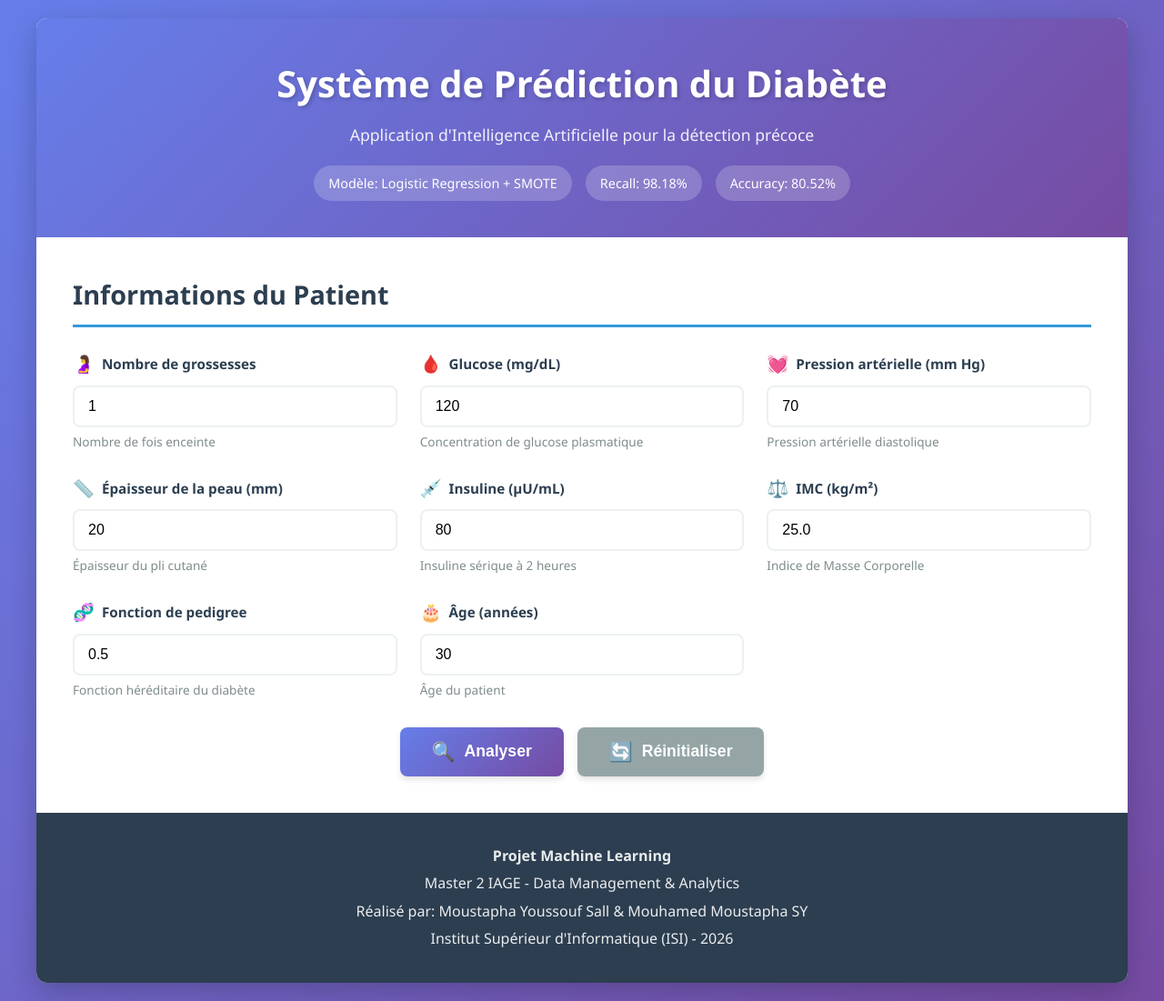
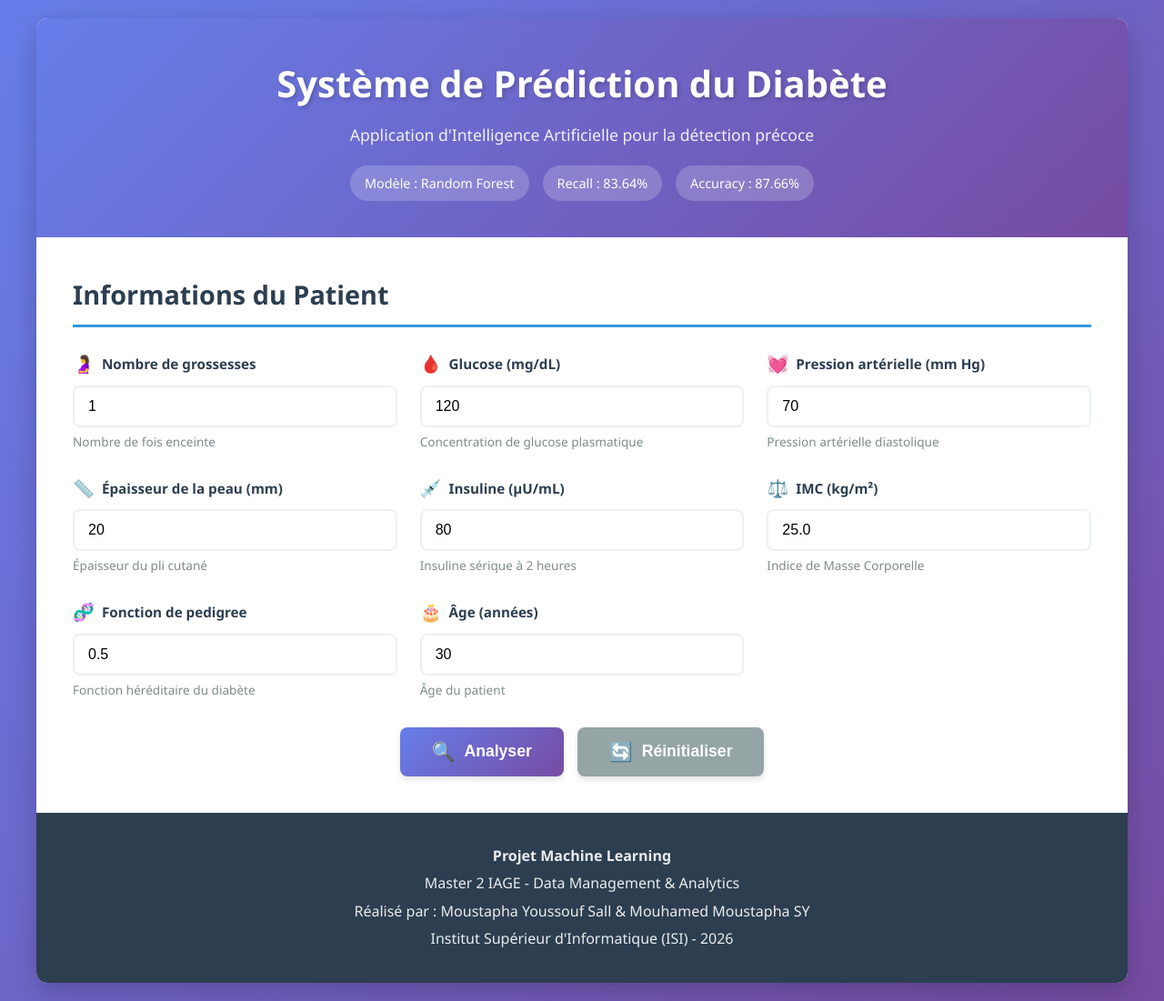
Before and after one commit to Moustapha9999/APP-Flask-Prediction-du-Diabete-ML, a Flask app: page / in a window 1280 px wide. Shown: the whole page at 91% size. Run offline with Flask 3, Linux system fonts and the light colour scheme.

Commit message:
Modification du Model ainsi que quelques trucs dans le code

```diff
--- a/app.py
+++ b/app.py
@@ -12,9 +12,8 @@ import os
 
 app = Flask(__name__)
 
-# Charger le modèle et le scaler au démarrage
-MODEL_PATH = 'meilleur_model_smote.pkl'
-SCALER_PATH = 'scaler_smote.pkl'
+MODEL_PATH = 'random_forest_diabetes.pkl'
+SCALER_PATH = 'scaler_diabetes.pkl'
 
 try:
     model = joblib.load(MODEL_PATH)
@@ -25,30 +24,18 @@ except Exception as e:
     model = None
     scaler = None
 
-
 @app.route('/')
 def home():
-    """Page d'accueil avec le formulaire"""
     return render_template('index.html')
-
 
 @app.route('/predict', methods=['POST'])
 def predict():
-    """
-    Endpoint pour faire une prédiction
-    Reçoit les données du formulaire et retourne la prédiction
-    """
     try:
-        # Récupérer les données du formulaire (JSON)
         data = request.get_json()
 
-        # Vérifier que le modèle est chargé
-        if model is None or scaler is None:
-            return jsonify({
-                'error': 'Modèle non disponible'
-            }), 500
+        if model is None:
+            return jsonify({'error': 'Modèle non disponible'}), 500
 
-        # Extraire les features
         features = pd.DataFrame({
             'Pregnancies': [float(data['pregnancies'])],
             'Glucose': [float(data['glucose'])],
@@ -60,14 +47,15 @@ def predict():
             'Age': [float(data['age'])]
         })
 
-        # Standardiser les données
-        features_scaled = scaler.transform(features)
+        # Appliquer le scaler si nécessaire (ajouté pour cohérence)
+        if scaler:
+            features_scaled = scaler.transform(features)
+            prediction = model.predict(features_scaled)
+            probabilities = model.predict_proba(features_scaled)
+        else:
+            prediction = model.predict(features)
+            probabilities = model.predict_proba(features)
 
-        # Faire la prédiction
-        prediction = model.predict(features_scaled)
-        probabilities = model.predict_proba(features_scaled)
-
-        # Préparer la réponse
         result = {
             'prediction': int(prediction[0]),
             'prediction_text': 'Diabétique' if prediction[0] == 1 else 'Non Diabétique',
@@ -79,44 +67,24 @@ def predict():
         return jsonify(result)
 
     except Exception as e:
-        return jsonify({
-            'error': f'Erreur lors de la prédiction: {str(e)}'
-        }), 400
-
+        return jsonify({'error': f'Erreur lors de la prédiction: {str(e)}'}), 400
 
 @app.route('/health')
 def health():
-    """Endpoint pour vérifier si l'API fonctionne"""
     return jsonify({
         'status': 'healthy',
-        'model_loaded': model is not None,
-        'scaler_loaded': scaler is not None
+        'model_loaded': model is not None
     })
-
 
 @app.route('/stats')
 def stats():
-    """Endpoint pour afficher les statistiques du modèle"""
-    try:
-        # Tu peux ajouter ici les statistiques de ton modèle
-        # Par exemple, charger model_metrics.json si tu l'as sauvegardé
-        return jsonify({
-            'model_name': 'Logistic Regression (SMOTE)',
-            'recall': 0.9818,
-            'accuracy': 0.8052,
-            'f1_score': 0.8286
-        })
-    except:
-        return jsonify({'error': 'Statistiques non disponibles'}), 500
-
+    return jsonify({
+        'model_name': 'Random Forest',
+        'accuracy': 0.8766,
+        'precision': 0.8214,
+        'recall': 0.8364,
+        'f1_score': 0.8288
+    })
 
 if __name__ == '__main__':
-    # Lancer l'application Flask
-    print("\n" + "="*60)
-    print(" APPLICATION DE PRÉDICTION DU DIABÈTE")
-    print("="*60)
-    print("\n Serveur Flask démarré!")
-    print(" URL: http://localhost:5000")
-    print(" Appuyez sur Ctrl+C pour arrêter\n")
-
     app.run(debug=True, host='0.0.0.0', port=5000)
--- a/templates/index.html
+++ b/templates/index.html
@@ -3,30 +3,25 @@
 <head>
     <meta charset="UTF-8">
     <meta name="viewport" content="width=device-width, initial-scale=1.0">
-    <title>Prédiction du Diabète - ML App</title>
+    <title> 🧬Prédiction du Diabète - ML App</title>
     <link rel="stylesheet" href="{{ url_for('static', filename='css/style.css') }}">
 </head>
 <body>
     <div class="container">
-        <!-- En-tête -->
         <header>
             <h1> Système de Prédiction du Diabète</h1>
             <p class="subtitle">Application d'Intelligence Artificielle pour la détection précoce</p>
             <div class="model-info">
-                <span class="badge"> Modèle: Logistic Regression + SMOTE</span>
-                <span class="badge"> Recall: 98.18%</span>
-                <span class="badge"> Accuracy: 80.52%</span>
+                <span class="badge"> Modèle : Random Forest</span>
+                <span class="badge"> Recall : 83.64%</span>
+                <span class="badge"> Accuracy : 87.66%</span>
             </div>
         </header>
-
-        <!-- Contenu principal -->
         <div class="main-content">
-            <!-- Formulaire de saisie -->
             <div class="form-section">
                 <h2> Informations du Patient</h2>
                 <form id="predictionForm">
                     <div class="form-grid">
-                        <!-- Pregnancies -->
                         <div class="form-group">
                             <label for="pregnancies">
                                 <span class="icon">🤰</span>
@@ -36,8 +31,6 @@
                                    min="0" max="20" step="1" value="1" required>
                             <small>Nombre de fois enceinte</small>
                         </div>
-
-                        <!-- Glucose -->
                         <div class="form-group">
                             <label for="glucose">
                                 <span class="icon">🩸</span>
@@ -47,8 +40,6 @@
                                    min="0" max="300" step="1" value="120" required>
                             <small>Concentration de glucose plasmatique</small>
                         </div>
-
-                        <!-- Blood Pressure -->
                         <div class="form-group">
                             <label for="bloodPressure">
                                 <span class="icon">💓</span>
@@ -58,8 +49,6 @@
                                    min="0" max="200" step="1" value="70" required>
                             <small>Pression artérielle diastolique</small>
                         </div>
-
-                        <!-- Skin Thickness -->
                         <div class="form-group">
                             <label for="skinThickness">
                                 <span class="icon">📏</span>
@@ -69,8 +58,6 @@
                                    min="0" max="100" step="1" value="20" required>
                             <small>Épaisseur du pli cutané</small>
                         </div>
-
-                        <!-- Insulin -->
                         <div class="form-group">
                             <label for="insulin">
                                 <span class="icon">💉</span>
@@ -80,8 +67,6 @@
                                    min="0" max="900" step="1" value="80" required>
                             <small>Insuline sérique à 2 heures</small>
                         </div>
-
-                        <!-- BMI -->
                         <div class="form-group">
                             <label for="bmi">
                                 <span class="icon">⚖️</span>
@@ -91,8 +76,6 @@
                                    min="0" max="70" step="0.1" value="25.0" required>
                             <small>Indice de Masse Corporelle</small>
                         </div>
-
-                        <!-- Diabetes Pedigree Function -->
                         <div class="form-group">
                             <label for="diabetesPedigreeFunction">
                                 <span class="icon">🧬</span>
@@ -103,8 +86,6 @@
                                    min="0" max="3" step="0.001" value="0.5" required>
                             <small>Fonction héréditaire du diabète</small>
                         </div>
-
-                        <!-- Age -->
                         <div class="form-group">
                             <label for="age">
                                 <span class="icon">🎂</span>
@@ -115,8 +96,6 @@
                             <small>Âge du patient</small>
                         </div>
                     </div>
-
-                    <!-- Boutons -->
                     <div class="button-group">
                         <button type="submit" class="btn btn-primary">
                             <span class="btn-icon">🔍</span>
@@ -129,8 +108,6 @@
                     </div>
                 </form>
             </div>
-
-            <!-- Section des résultats (cachée au départ) -->
             <div class="result-section" id="resultSection" style="display: none;">
                 <h2> Résultat de l'Analyse</h2>
                 <div class="result-card" id="resultCard">
@@ -168,24 +145,20 @@
 
                     <div class="result-footer">
                         <p class="disclaimer">
-                             <strong>Avertissement:</strong> Ce résultat est une prédiction basée sur un modèle d'IA
+                             <strong>Avertissement :</strong> Ce résultat est une prédiction basée sur un modèle d'IA
                             et ne remplace pas un diagnostic médical professionnel. Consultez un médecin pour un avis expert.
                         </p>
                     </div>
                 </div>
             </div>
         </div>
-
-        <!-- Pied de page -->
         <footer>
             <p><strong>Projet Machine Learning</strong></p>
             <p>Master 2 IAGE - Data Management & Analytics</p>
-            <p>Réalisé par: Moustapha Youssouf Sall & Mouhamed Moustapha SY</p>
+            <p>Réalisé par : Moustapha Youssouf Sall & Mouhamed Moustapha SY</p>
             <p>Institut Supérieur d'Informatique (ISI) - 2026</p>
         </footer>
     </div>
-
-    <!-- Overlay de chargement -->
     <div class="loading-overlay" id="loadingOverlay" style="display: none;">
         <div class="spinner"></div>
         <p>Analyse en cours...</p>
```
Also changed, not shown: requirements.txt (+4 -4 lines), README.md (deleted), 5 other files.
